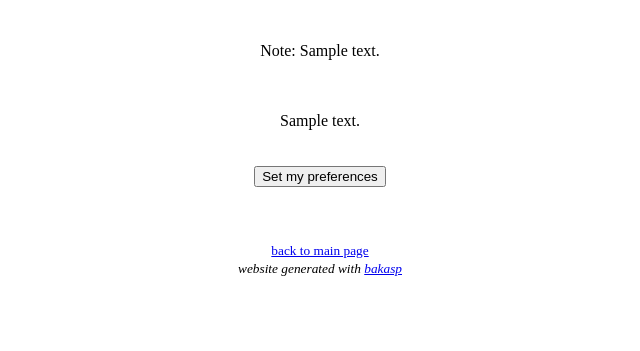
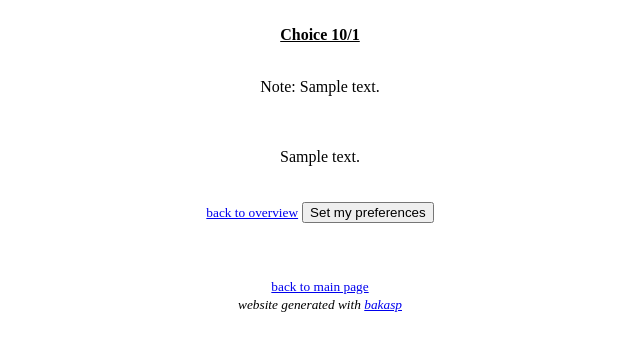
Before and after one commit to Aluriak/bakasp, a Python web app: template templates/iamDziner/user-choice.html in a window 1280 px wide. Shown: the top 351 px of the page, without its empty margins (320-960 px from the left). Run offline with Jinja, Linux system fonts and the light colour scheme; the template is opened without the code that fills it: most values are stand-ins (such as "Sample title", 1, 10 or a date in 2020).

Commit message:
differentiate tabtile and title + show choice number

```diff
--- a/templates/iamDziner/base.html
+++ b/templates/iamDziner/base.html
@@ -2,9 +2,11 @@
 <html lang="en">
 <head>
     <meta charset="UTF-8">
-    <title>{% block title %}{% endblock %}</title>
+    <title>{% block tabtitle %}{% endblock %}</title>
 </head>
 <body>
+    <br/>
+    <center><b><u>{% block title %}{% endblock %}</u></b></center>
     <br/>
     <center>
     {% if message %}
--- a/templates/iamDziner/user-choice.html
+++ b/templates/iamDziner/user-choice.html
@@ -1,6 +1,7 @@
 
 {% extends 'base.html' %}
 {% set expect_submit_button = True %}
+{% block title %} Choice {{choiceid+1}}/{{nb_choices}} {% endblock %}
 
 {% block content %}
 {{preference_choice_text}}
@@ -13,6 +14,7 @@
     {% endblock %}
 
     <br/>
+    <small><a href="{{root}}user/{{userid}}">back to overview</a></small>
     <input id=submitbutton type="submit" value="Set my preferences" />
     <br/>
 
```
